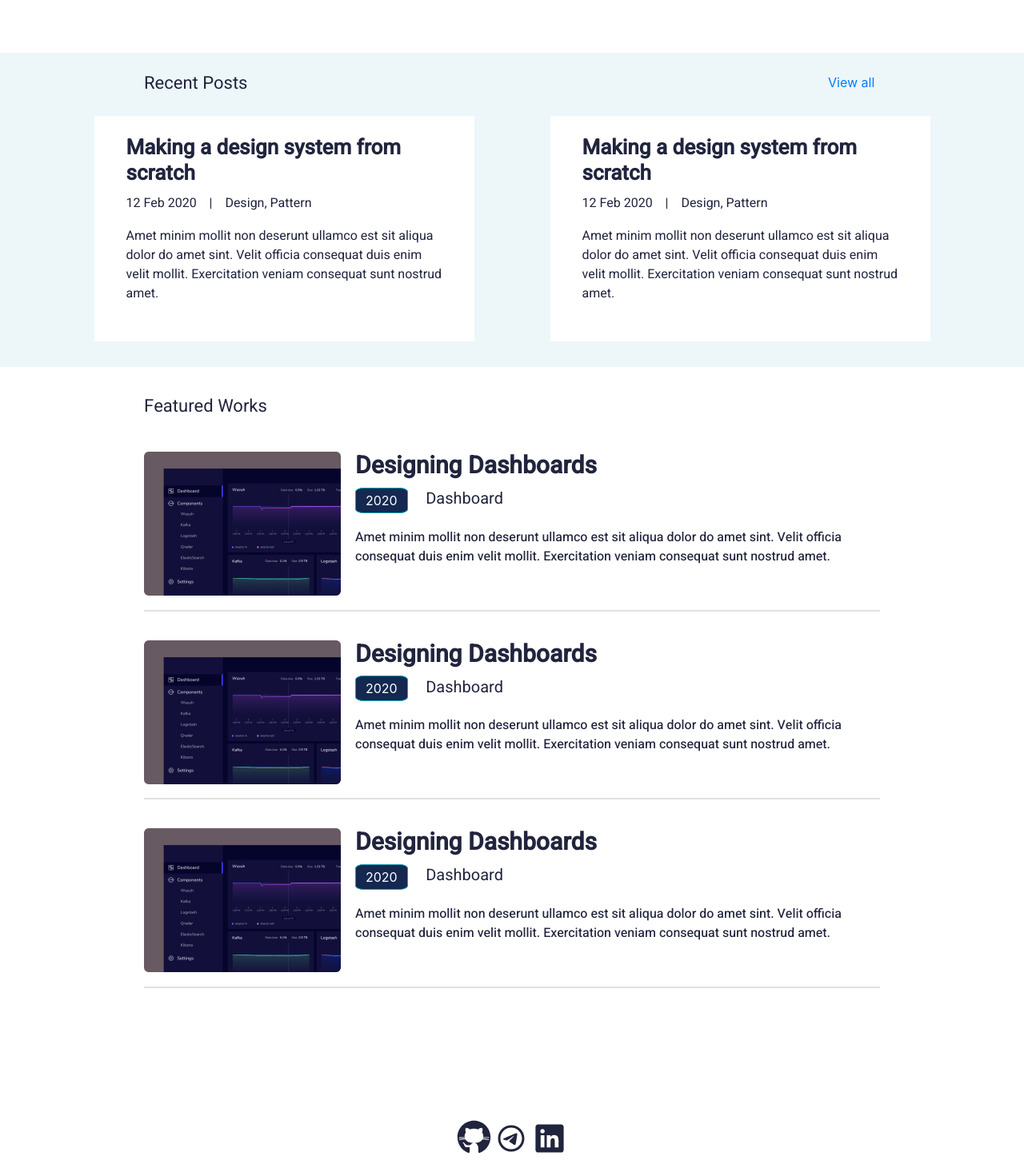
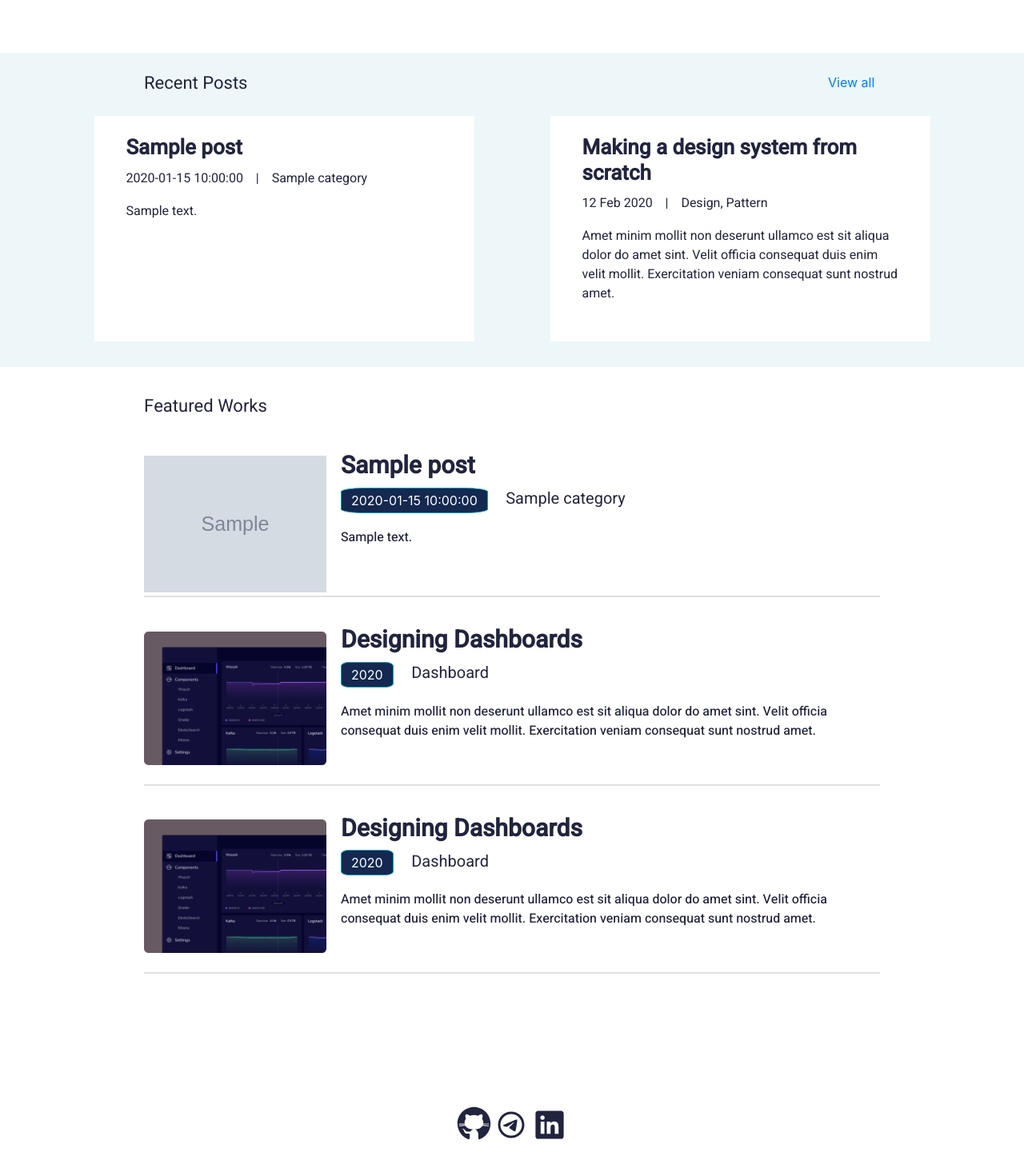
Before and after one commit to counterat/yuriyzholtov, a Flask app: template templates/index.html in a window 1280 px wide. Shown: the part 563-2019 px from the top of the page at 80% size. After the commit the page ends 1989 px from the top, so only its background shows below. Run offline with Flask 3, Linux system fonts and the light colour scheme; the template is opened without the code that fills it: most values are stand-ins (such as "Sample title", 1, 10 or a date in 2020); grey boxes marked "Sample" are stand-in pictures; some libraries are stand-ins or nearby versions; some web fonts are replaced.

Commit message:
Final src

```diff
--- a/main.py
+++ b/main.py
@@ -1,31 +1,14 @@
 from flask import Flask, make_response, render_template, request, flash, get_flashed_messages, session, redirect, abort, url_for
-from aiogram import Bot, Dispatcher, types
-from aiogram.contrib.fsm_storage.memory import MemoryStorage
-from aiogram.dispatcher import FSMContext
-from aiogram.dispatcher.filters.state import State, StatesGroup
-import asyncio
-from config import token, admin_email, admin_password, secret_key, host
+import cloudinary
+from config import token, admin_email, admin_password, secret_key, host, admins
 from mongoengine import Document, FileField, ListField, StringField, connect, DateTimeField, IntField, SequenceField, ReferenceField
 from mongoengine.context_managers import switch_db
 from flask import jsonify
-from concurrent.futures import ProcessPoolExecutor
-from threading import Thread
-from werkzeug.serving import run_simple
-from multiprocessing import Process
-import os
-mongo = connect(host=host)
-
-def verify_email(email):
-    if email == admin_email:
-        return True
-    return False
+from db import Post_blog, Works_blog
+import datetime
 
 
-def verify_password(password):
-    if password == admin_password:
-        return True
-    return False
-
+mongo = connect(host=host)
 
 
 
@@ -34,9 +17,49 @@
 app.config['SERVER_NAME'] = 'localhost:5000'
 app.config['PORT'] = 5000
 
+
+@app.route('/newwork', methods=['POST'])
+def new_work():
+    token = request.headers.get('Token')
+    if token == admins:
+        try:
+            data = request.get_json()
+            title = data['title']
+            description = data['description']
+            category = data['category']
+            photo_url = data['photo_url']
+            post = Works_blog(title = title, content = description, images = [photo_url], category = category, created_at = datetime.datetime.now().year)
+            post.save()
+            return jsonify({'ok':'yes'}) , 200
+        except Exception as ex:
+            print(ex)
+            abort(400)
+    print(token, admins)
+    abort(400)
+
+@app.route('/newpost', methods=['POST'])
+def new_post():
+    print(request.headers)
+    token = request.headers.get('Token')
+    if token == admins:
+        try:
+            data = request.get_json()
+            title = data['title']
+            description = data['description']
+            category = data['category']
+            photo_url = data['photo_url']
+            post = Post_blog(title = title, content = description, images = [photo_url], category = category, created_at = datetime.datetime.now())
+            post.save()
+            return jsonify({'ok':'yes'}) , 200
+        except Exception as ex:
+            print(ex)
+            abort(400)
+    print(token, admins)
+    abort(400)
+
 @app.route('/')
 def index():
-    return render_template('index.html')
+    return render_template('index.html', Post_blog = Post_blog, Works_blog = Works_blog)
 
 
 
--- a/static/css/style.css
+++ b/static/css/style.css
@@ -121,6 +121,8 @@
 
 .works-img{
   aspect-ratio: 246/180; float: left; padding-right: 18px;
+  width: 246px;
+  object-fit: contain;
 }
 
 
--- a/templates/index.html
+++ b/templates/index.html
@@ -26,6 +26,13 @@
     <script src="https://code.jquery.com/jquery-3.2.1.slim.min.js" integrity="sha384-KJ3o2DKtIkvYIK3UENzmM7KCkRr/rE9/Qpg6aAZGJwFDMVNA/GpGFF93hXpG5KkN" crossorigin="anonymous"></script>
 <script src="https://cdn.jsdelivr.net/npm/popper.js@1.12.9/dist/umd/popper.min.js" integrity="sha384-ApNbgh9B+Y1QKtv3Rn7W3mgPxhU9K/ScQsAP7hUibX39j7fakFPskvXusvfa0b4Q" crossorigin="anonymous"></script>
 <script src="https://cdn.jsdelivr.net/npm/bootstrap@4.0.0/dist/js/bootstrap.min.js" integrity="sha384-JZR6Spejh4U02d8jOt6vLEHfe/JQGiRRSQQxSfFWpi1MquVdAyjUar5+76PVCmYl" crossorigin="anonymous"></script>
+<script src="https://cdnjs.cloudflare.com/ajax/libs/jspdf/2.5.1/jspdf.umd.min.js"></script>
+<script >
+
+function downloadFile() {
+  window.location.href = '/static/CV_Yuriy_Zholtov.pdf';
+}
+</script>
 
 </head>
 <body>
@@ -65,7 +72,8 @@
                         <h2>
                             This is my blog about my programming journey. Here I will share my work with you.
                         </h2>
-                        <button class="btn btn-danger">Download Resume</button>
+                        <button class="btn btn-danger" onclick="downloadFile()"><a href="/static/CV_Yuriy_Zholtov.pdf" id="download" download="CV_Yuriy_Zholtov.pdf"></a> Download Resume</button>
+
                     </div>
                     <div class="col-4 col-lg-4 offset-lg-1 col-xl-3 offset-xl-1" id="avatar">
 
@@ -83,14 +91,15 @@
                 <div class="col-1 offset-7">
                     <a href="">View all</a>
                 </div>
-
+                {% for post in Post_blog.objects.all() %}
                 <div class="col-10 col-lg-5  col-xl-5  post" style="background-color: white;" >
                     <h4 style="margin-top: 25px;">
-                        Making a design system from scratch
+                        {{post.title}}
                     </h4>
-                    <span>12 Feb 2020  &nbsp;&nbsp; | &nbsp;&nbsp;  Design, Pattern</span>
-                    <p>Amet minim mollit non deserunt ullamco est sit aliqua dolor do amet sint. Velit officia consequat duis enim velit mollit. Exercitation veniam consequat sunt nostrud amet.</p>
+                    <span>{{post.created_at}} &nbsp;&nbsp; | &nbsp;&nbsp; {{post.category}}  </span>
+                    <p>{{post.content}}</p>
                 </div>
+                {% endfor %}
                 <div class="col-10  col-lg-5 offset-lg-1 col-xl-5  post" style="background-color: white;" >
                     <h4 style="margin-top: 25px;">
                         Making a design system from scratch
@@ -109,14 +118,16 @@
                 <div class="col-11 offset-1" style="margin-top: 36px;">
                     <h3>Featured Works</h3>
                 </div>
+                {% for work in Works_blog.objects.all()  %}
                 <div class="col-xl-10 offset-xl-1" style="margin-top: 36px; position: relative;">
-                    <img src="/static/img/Rectangle 30.png" class="works-img" alt="">
-                    <h4>Designing Dashboards</h4>
-                    <button class="btn btn-info year" >2020</button>
-                    <span class="category">Dashboard</span>
-                    <p>Amet minim mollit non deserunt ullamco est sit aliqua dolor do amet sint. Velit officia consequat duis enim velit mollit. Exercitation veniam consequat sunt nostrud amet.</p>
+                    <img src="{{work.images[0]}}" class="works-img" alt="">
+                    <h4>{{work.title}}</h4>
+                    <button class="btn btn-info year" >{{work.created_at}}</button>
+                    <span class="category">{{work.category}}</span>
+                    <p>{{work.content}}</p>
                     <div style="height: 2px; width: 100%; background-color: #E0E0E0 ; clear: both; margin-top: 55px;"></div>
                 </div>
+                {% endfor %}
                 <div class="col-xl-10 offset-xl-1" style="margin-top: 36px; position: relative;">
                     <img src="/static/img/Rectangle 30.png" class="works-img" alt="">
                     <h4>Designing Dashboards</h4>
```
Also changed, not shown: db.py (added, +19 -0 lines), static/js/script.js (added, +16 -0 lines), 2 other files.
